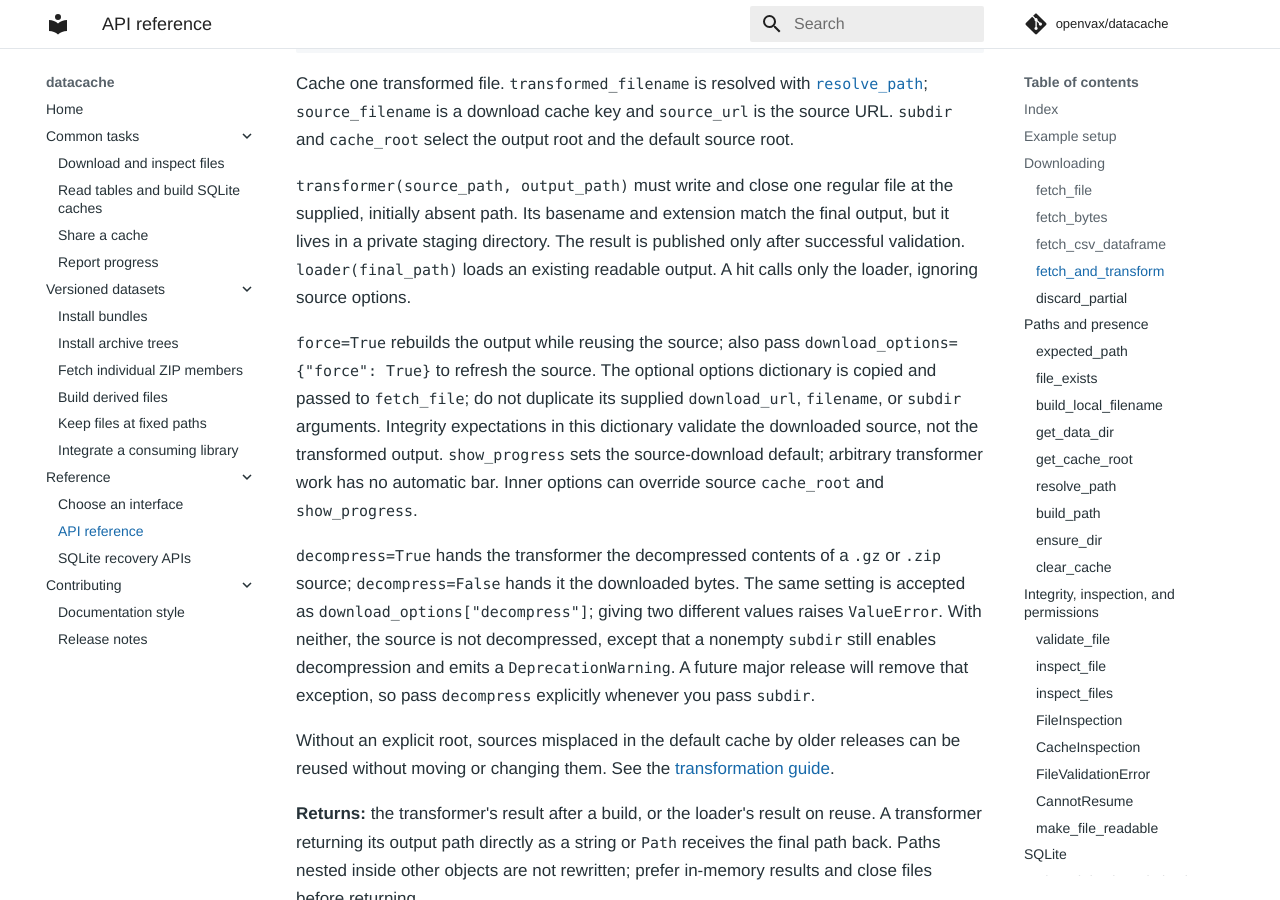
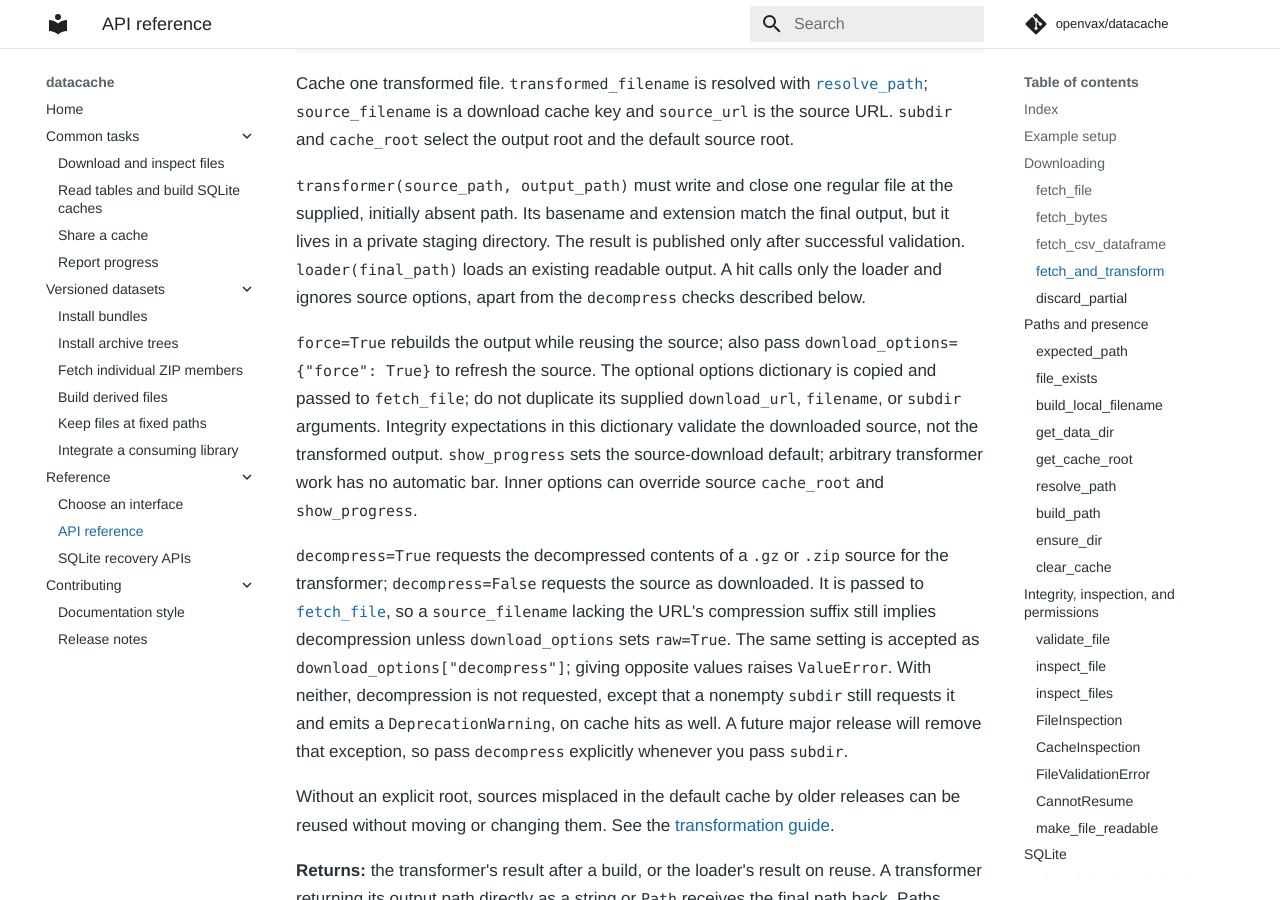
Before and after one commit to openvax/datacache, an MkDocs documentation site: the page built from docs/api.md, in a window 1280 px wide and 900 px high, scrolled down 9166 px. Built offline with MkDocs 1.6.1 and Material for MkDocs 9.7.7, drawn with Linux system fonts in a browser that asks for light colours; comment, search, counter and statistics services are not loaded.

Commit message:
Address review: truthiness conflict check, cache-hit warning, accurate decompress docs
Claude-Session: https://claude.ai/code/session_01JHJhwjJyLksFkmysWFgmhP

```diff
--- a/docs/api.md
+++ b/docs/api.md
@@ -241,7 +241,8 @@ and the default source root.
 at the supplied, initially absent path. Its basename and extension match the
 final output, but it lives in a private staging directory. The result is
 published only after successful validation. `loader(final_path)` loads an
-existing readable output. A hit calls only the loader, ignoring source options.
+existing readable output. A hit calls only the loader and ignores source
+options, apart from the `decompress` checks described below.
 
 `force=True` rebuilds the output while reusing the source; also pass
 `download_options={"force": True}` to refresh the source. The optional options
@@ -252,13 +253,16 @@ this dictionary validate the downloaded source, not the transformed output.
 has no automatic bar. Inner options can override source `cache_root` and
 `show_progress`.
 
-`decompress=True` hands the transformer the decompressed contents of a `.gz`
-or `.zip` source; `decompress=False` hands it the downloaded bytes. The same
-setting is accepted as `download_options["decompress"]`; giving two different
-values raises `ValueError`. With neither, the source is not decompressed,
-except that a nonempty `subdir` still enables decompression and emits a
-`DeprecationWarning`. A future major release will remove that exception, so
-pass `decompress` explicitly whenever you pass `subdir`.
+`decompress=True` requests the decompressed contents of a `.gz` or `.zip`
+source for the transformer; `decompress=False` requests the source as
+downloaded. It is passed to [`fetch_file`](#fetch_file), so a `source_filename`
+lacking the URL's compression suffix still implies decompression unless
+`download_options` sets `raw=True`. The same setting is accepted as
+`download_options["decompress"]`; giving opposite values raises `ValueError`.
+With neither, decompression is not requested, except that a nonempty `subdir`
+still requests it and emits a `DeprecationWarning`, on cache hits as well. A
+future major release will remove that exception, so pass `decompress`
+explicitly whenever you pass `subdir`.
 
 Without an explicit root, sources misplaced in the default
 cache by older releases can be reused without moving or changing them. See
```
Also changed, not shown: CHANGELOG.md (+6 -3 lines), docs/data.md (+3 -2 lines), 2 other files.
